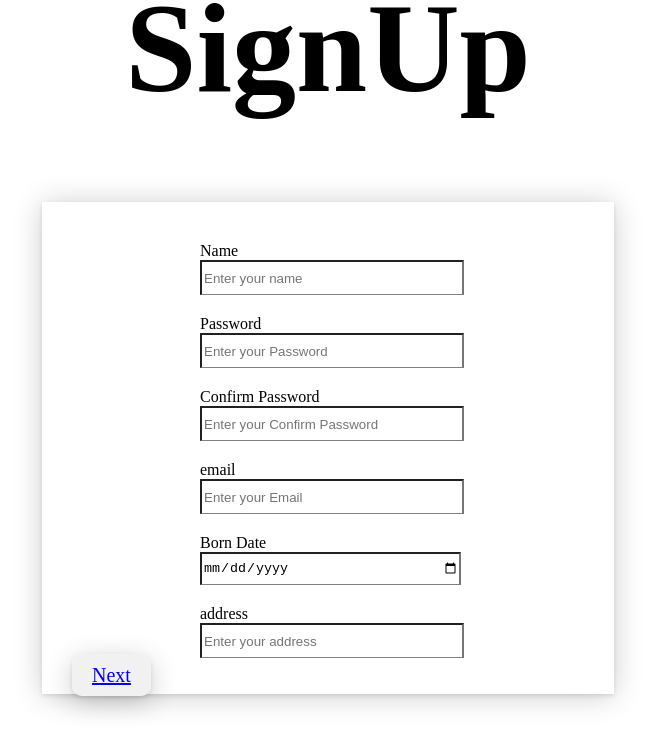
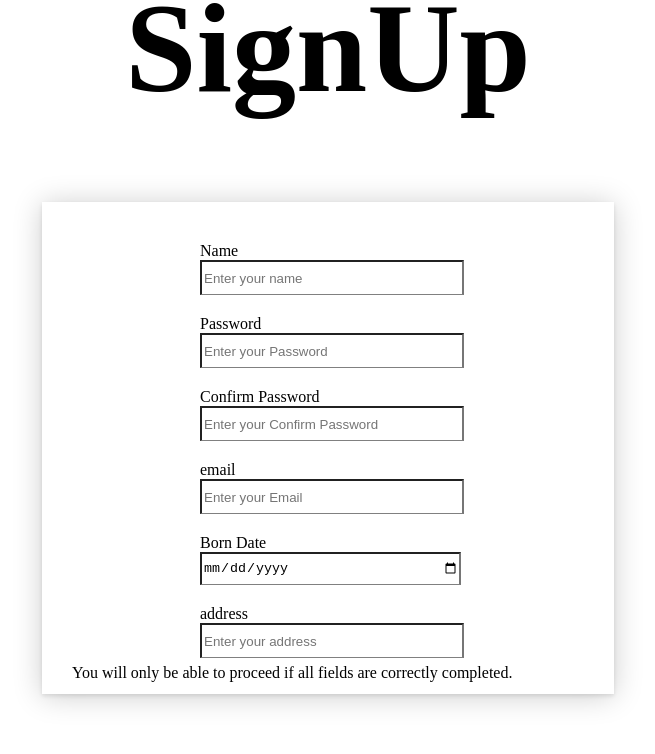
Before and after one commit to RenatoChagas-M/FormularioC, a Vue app: page / in a window 1280 px wide. Shown: the top 754 px of the page, without its empty margins (320-975 px from the left). Built offline with nearby package versions, Linux system fonts and the light colour scheme; the HTML template or start-up script is replaced by a standard one.

Commit message:
FEAT: creating the authentications

```diff
--- a/src/stores/form.js
+++ b/src/stores/form.js
@@ -1,4 +1,4 @@
-import { ref} from 'vue'
+import { ref, computed } from 'vue'
 import { defineStore } from 'pinia'
 
 export const useInfoStore = defineStore('Info', () => {
@@ -16,13 +16,39 @@ export const useInfoStore = defineStore('Info', () => {
     {label: "biography", type: "textarea", placeholder: "Enter your biography", result: ''},
     ])
 
-    const ck_S_Info = ref({
-      hobbies:"",
-      languages:[""],
-      state:'',
+    const InfoSpecial = ref([
+    {label: 'hobbies', type: 'checkbox', placeholder: 'Enter your hobbies', result: []},
+    {label: 'languages', type: 'checkbox', placeholder: 'Enter the languages do you know', result: []},
+    {label: 'state', type: 'select', placeholder: 'Enter your living state', result: ''},
+    ])
+
+    const validPassword = computed(() => {
+      const indexPass = Info.value.findIndex((s) => s.label === 'Password')
+      const indexConfirm = Info.value.findIndex((s) => s.label === 'Confirm Password' )
+      return (Info.value[indexPass].result == Info.value[indexConfirm].result) ? true : false
     })
 
-    const allInfo = ref([...Info.value, ...Info2.value])
+    const validEmail = computed(() => {
+      const indexEmail = Info.value.findIndex((s) => s.label === 'email')
+      const email = Info.value[indexEmail]
+      return email && email.result.includes('@') && email.result.includes('.')
+    })
 
-  return { Info, Info2, allInfo, ck_S_Info }
+    const validOthers = computed (() => {
+      const indexName = Info.value.findIndex((s) => s.label === 'Name' )
+      const indexBorn = Info.value.findIndex((s) => s.label === 'Born Date' )
+      const indexAddress = Info.value.findIndex((s) => s.label === 'address' )
+      const name = Info.value[indexName]
+      const bornDate = Info.value[indexBorn]
+      const address = Info.value[indexAddress]
+      return name.result != '' && bornDate.result != '' && address.result != ''
+    })
+
+    const validated = computed(() => {
+      return (validPassword.value && validEmail.value && validOthers.value) ? true : false
+    })
+
+    const allInfo = ref([...Info.value, ...Info2.value, ...InfoSpecial.value])
+
+  return { Info, Info2, InfoSpecial, allInfo, validated}
 })
--- a/src/views/FFirst.vue
+++ b/src/views/FFirst.vue
@@ -2,7 +2,6 @@
 import TittlePage from "../components/TittlePage.vue";
 import Forms from "@/components/BodyForms.vue";
 import ButtonNext from "@/components/ButtonNext.vue";
-
 import { useInfoStore } from "@/stores/form";
 
 const infoStore = useInfoStore();
@@ -13,7 +12,8 @@ const infoStore = useInfoStore();
   <Forms :array="infoStore.Info">
     <template #button>
       <div class="flex justify-end">
-        <ButtonNext btnTittle="Next" router="/FSecond" />
+        <span v-if="infoStore.validated == false">You will only be able to proceed if all fields are correctly completed.</span>
+        <ButtonNext btnTittle="Next" router="/FSecond" v-else />
       </div>
     </template>
   </Forms>
```
